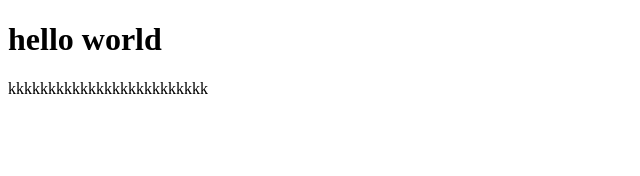
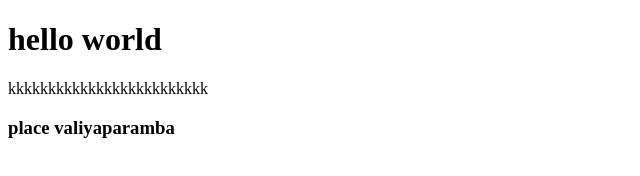
Before and after one commit to abhiram9544/date-with-git, a plain HTML site: page index.html in a window 1280 px wide. Shown: the whole page, without its empty margins (0-640 px from the left). Drawn offline with Linux system fonts and the light colour scheme.

Commit message:
add place

```diff
--- a/index.html
+++ b/index.html
@@ -10,5 +10,7 @@
     <h1>hello world</h1>
 
     <p>kkkkkkkkkkkkkkkkkkkkkkkkk</p>
+
+    <h3>place   valiyaparamba</h3>
 </body>
 </html>
```
